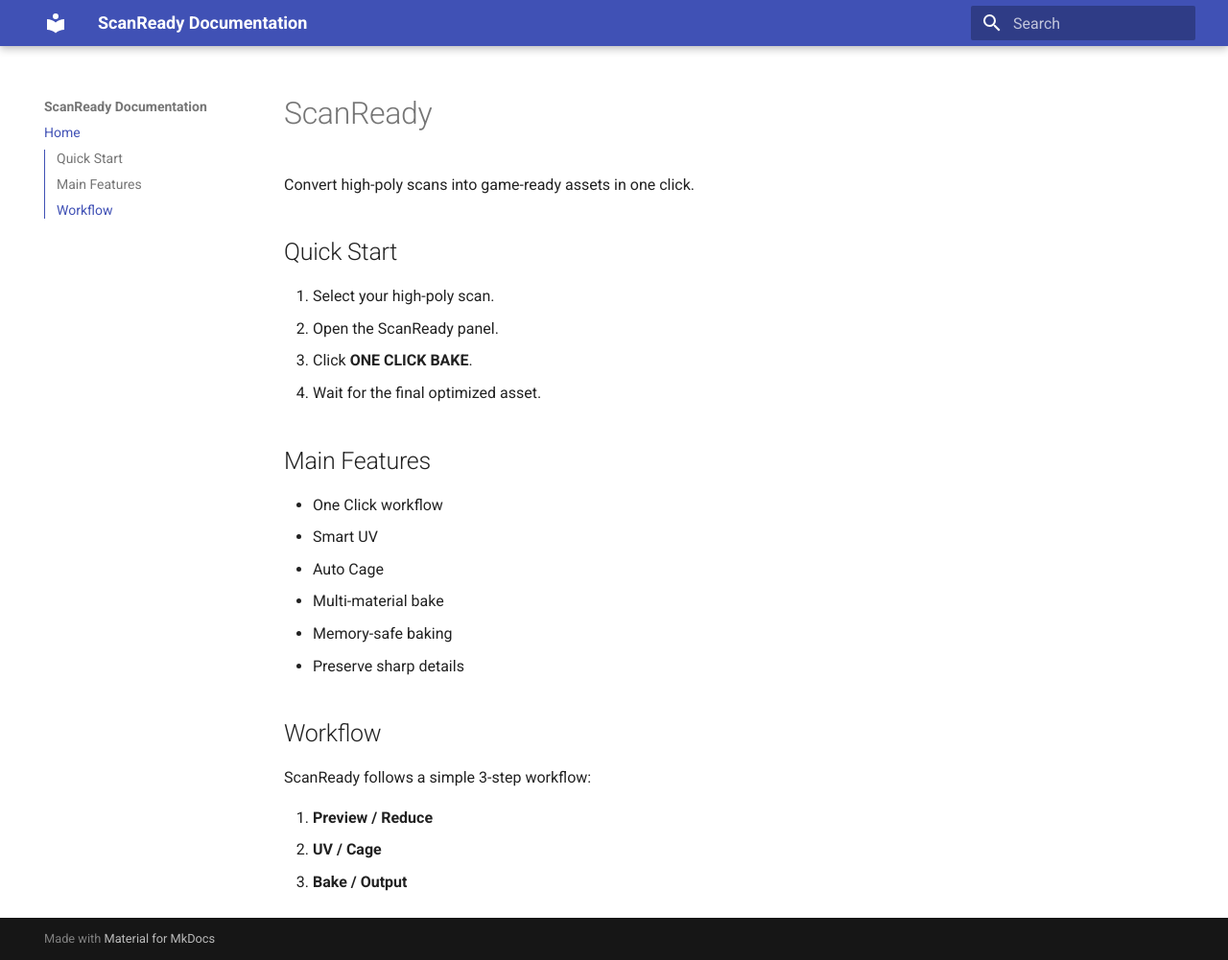
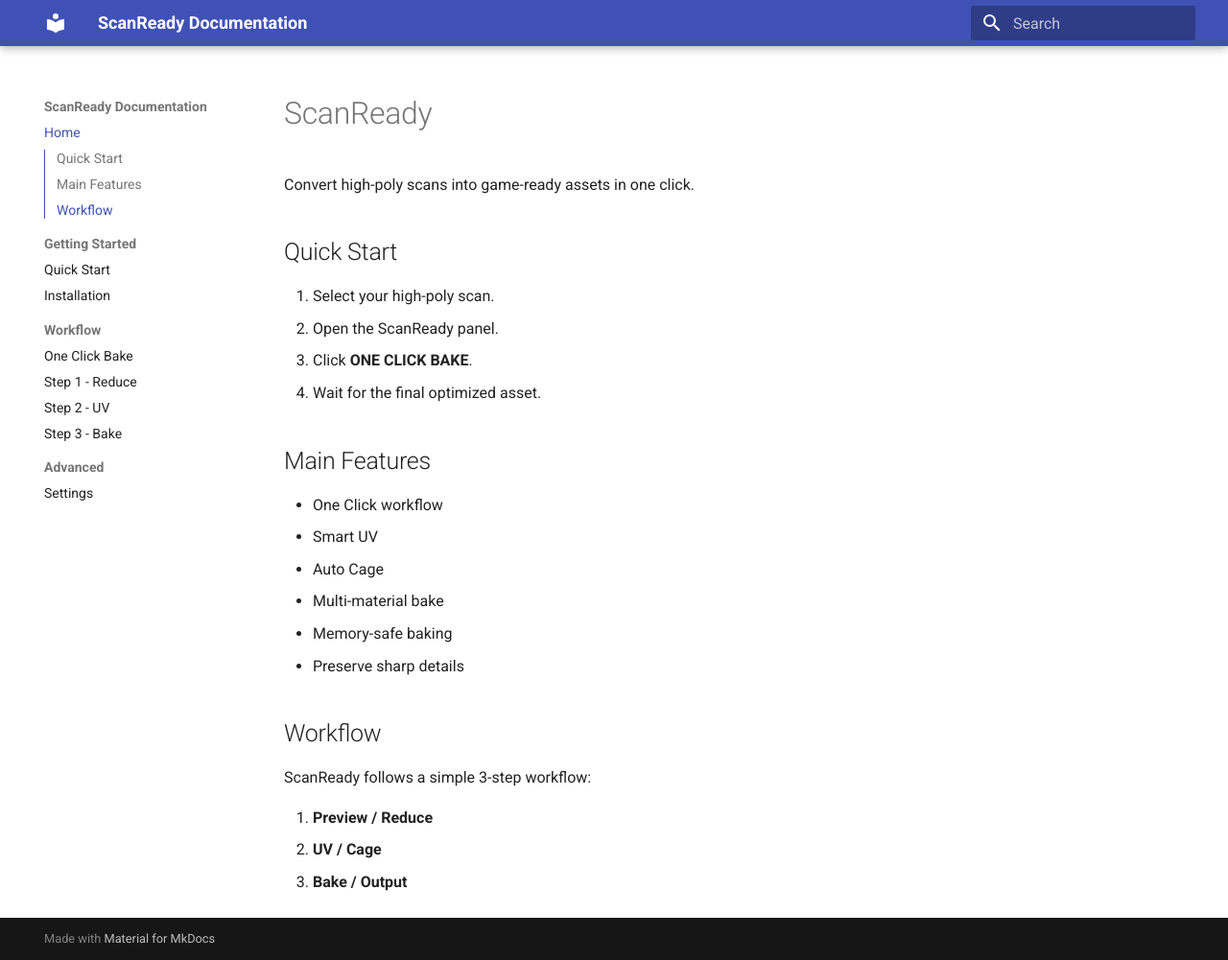
Before and after one commit to marioschiano/scanready-docs, an MkDocs documentation site: the page built from docs/index.md, in a window 1280 px wide and 1001 px high. Shown: the whole window at 96% size. Built offline with MkDocs 1.6.1 and Material for MkDocs 9.7.7, drawn with Linux system fonts in a browser that asks for light colours.

Commit message:
Update mkdocs.yml

```diff
--- a/mkdocs.yml
+++ b/mkdocs.yml
@@ -1,5 +1,4 @@
 site_name: ScanReady Documentation
-site_url: https://marioschiano.github.io/scanready-docs/
 
 theme:
   name: material
@@ -10,3 +9,13 @@ theme:
 
 nav:
   - Home: index.md
+  - Getting Started:
+      - Quick Start: quick-start.md
+      - Installation: installation.md
+  - Workflow:
+      - One Click Bake: one-click.md
+      - Step 1 - Reduce: step1.md
+      - Step 2 - UV: step2.md
+      - Step 3 - Bake: step3.md
+  - Advanced:
+      - Settings: advanced.md
```
